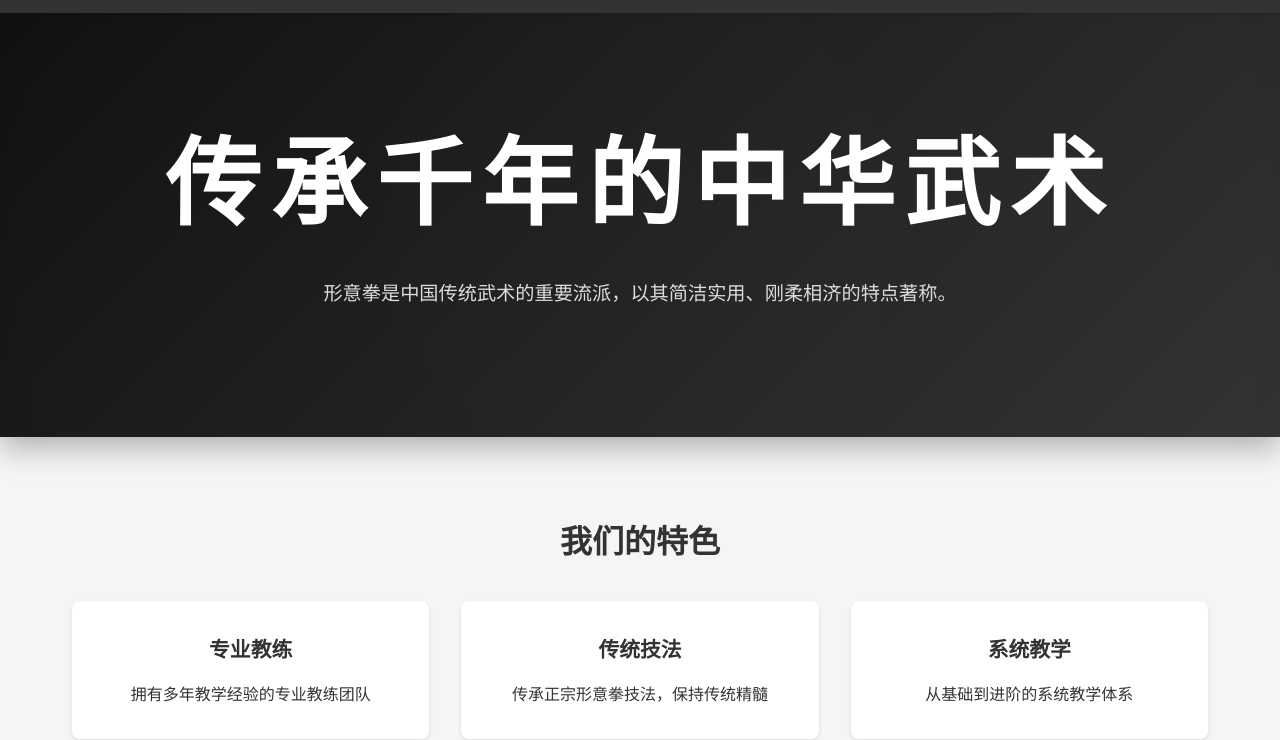
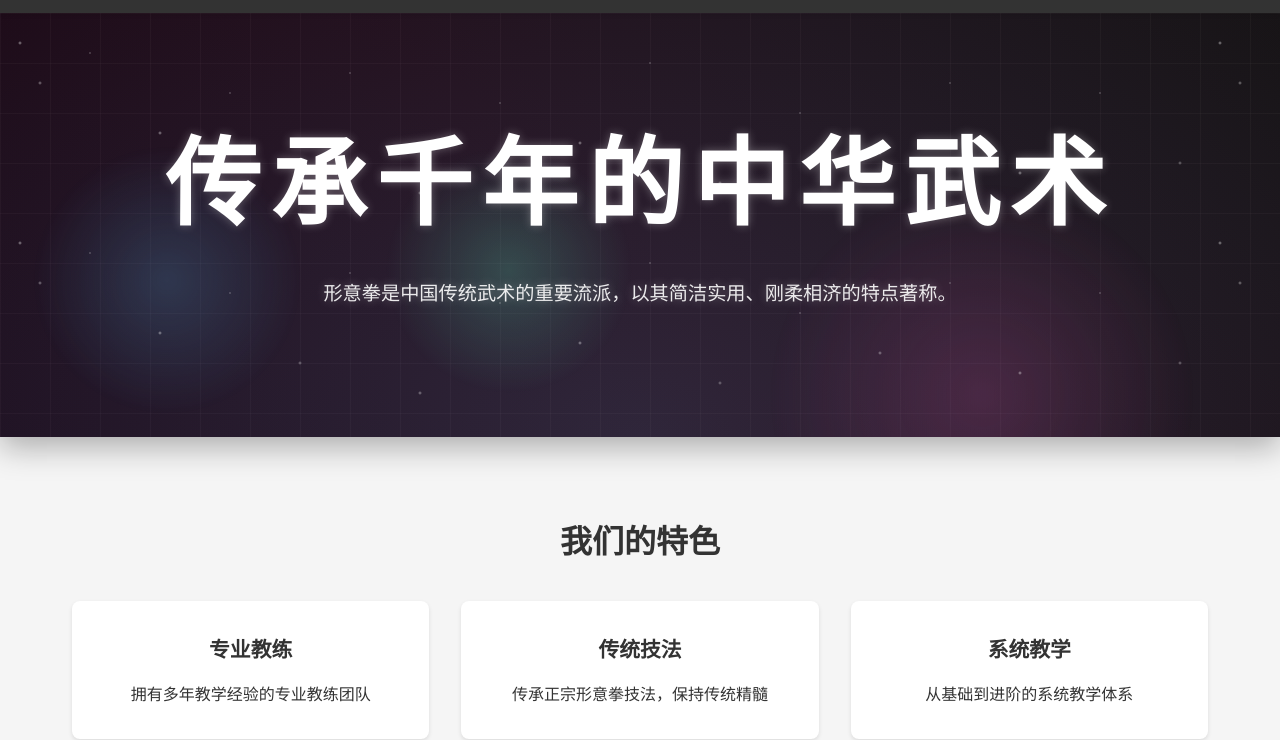
Before and after one commit to koeltp/xyq, a plain HTML site: page index.html in a window 1280 px wide. Shown: the part 65-805 px from the top of the page. Drawn offline with Linux system fonts and the light colour scheme; a web font is replaced by a local one.

Commit message:
feat(ui): 添加星空背景效果和logo悬停动画
在英雄区域添加星空背景、极光效果和发光元素，增强视觉吸引力
为logo添加悬停时的缩放和抖动动画效果，提升交互体验

```diff
--- a/css/style.css
+++ b/css/style.css
@@ -60,6 +60,22 @@ nav {
     font-family: 'Ma Shan Zheng', cursive;
     font-size: 1.8rem;
     color: #333;
+    transition: all 0.3s ease;
+    position: relative;
+}
+
+.logo a:hover .logo-text {
+    color: #f39c12;
+    text-shadow: 0 0 10px rgba(243, 156, 18, 0.3);
+    transform: scale(1.05);
+    animation: shake 0.3s ease-in-out infinite;
+}
+
+@keyframes shake {
+    0%, 100% { transform: scale(1.05) rotate(0deg); }
+    25% { transform: scale(1.05) rotate(-5deg); }
+    50% { transform: scale(1.05) rotate(5deg); }
+    75% { transform: scale(1.05) rotate(-5deg); }
 }
 
 nav ul {
@@ -105,7 +121,7 @@ main {
 }
 
 .hero {
-    background: linear-gradient(135deg, #111 0%, #333 100%);
+    background: radial-gradient(ellipse at bottom, #1b2735 0%, #090a0f 100%);
     color: white;
     padding: 6rem 2rem;
     text-align: center;
@@ -120,26 +136,127 @@ main {
 .hero::before {
     content: '';
     position: absolute;
-    top: -50%;
-    left: -50%;
-    width: 200%;
-    height: 200%;
-    background: radial-gradient(circle, rgba(243,156,18,0.1) 0%, transparent 70%);
-    animation: pulse 8s ease-in-out infinite;
+    top: 0;
+    left: 0;
+    width: 100%;
+    height: 100%;
+    background-image:
+        linear-gradient(rgba(255,255,255,0.03) 1px, transparent 1px),
+        linear-gradient(90deg, rgba(255,255,255,0.03) 1px, transparent 1px);
+    background-size: 50px 50px;
+    z-index: 0;
 }
 
-@keyframes pulse {
-    0% {
-        transform: scale(1);
-        opacity: 0.3;
+.hero::after {
+    content: '';
+    position: absolute;
+    top: 0;
+    left: 0;
+    width: 100%;
+    height: 100%;
+    background:
+        radial-gradient(2px 2px at 20px 30px, #eee, transparent),
+        radial-gradient(2px 2px at 40px 70px, rgba(255,255,255,0.8), transparent),
+        radial-gradient(1px 1px at 90px 40px, #fff, transparent),
+        radial-gradient(2px 2px at 160px 120px, rgba(255,255,255,0.9), transparent),
+        radial-gradient(1px 1px at 230px 80px, #fff, transparent),
+        radial-gradient(2px 2px at 300px 150px, rgba(255,255,255,0.7), transparent),
+        radial-gradient(1px 1px at 350px 60px, #fff, transparent),
+        radial-gradient(2px 2px at 420px 180px, rgba(255,255,255,0.8), transparent),
+        radial-gradient(1px 1px at 500px 90px, #fff, transparent),
+        radial-gradient(2px 2px at 580px 130px, rgba(255,255,255,0.9), transparent),
+        radial-gradient(1px 1px at 650px 50px, #fff, transparent),
+        radial-gradient(2px 2px at 720px 170px, rgba(255,255,255,0.7), transparent),
+        radial-gradient(1px 1px at 800px 100px, #fff, transparent),
+        radial-gradient(2px 2px at 880px 140px, rgba(255,255,255,0.8), transparent),
+        radial-gradient(1px 1px at 950px 70px, #fff, transparent),
+        radial-gradient(2px 2px at 1020px 160px, rgba(255,255,255,0.9), transparent),
+        radial-gradient(1px 1px at 1100px 80px, #fff, transparent),
+        radial-gradient(2px 2px at 1180px 150px, rgba(255,255,255,0.7), transparent);
+    background-repeat: repeat;
+    background-size: 1200px 200px;
+    animation: twinkle 5s ease-in-out infinite;
+    z-index: 0;
+}
+
+@keyframes twinkle {
+    0%, 100% { opacity: 0.5; }
+    50% { opacity: 1; }
+}
+
+.aurora {
+    position: absolute;
+    top: 0;
+    left: 0;
+    width: 100%;
+    height: 100%;
+    background: linear-gradient(45deg,
+        rgba(76, 175, 80, 0.1) 0%,
+        rgba(33, 150, 243, 0.1) 25%,
+        rgba(156, 39, 176, 0.1) 50%,
+        rgba(233, 30, 99, 0.1) 75%,
+        rgba(76, 175, 80, 0.1) 100%);
+    background-size: 400% 400%;
+    animation: aurora 15s ease infinite;
+    z-index: 0;
+}
+
+@keyframes aurora {
+    0% { background-position: 0% 50%; }
+    50% { background-position: 100% 50%; }
+    100% { background-position: 0% 50%; }
+}
+
+.glow {
+    position: absolute;
+    width: 300px;
+    height: 300px;
+    border-radius: 50%;
+    background: radial-gradient(circle, rgba(100, 200, 255, 0.3) 0%, transparent 70%);
+    animation: glowMove 10s ease-in-out infinite;
+    z-index: 0;
+}
+
+.glow:nth-child(1) {
+    top: 10%;
+    left: 10%;
+    animation-delay: 0s;
+}
+
+.glow:nth-child(2) {
+    top: 50%;
+    right: 10%;
+    width: 400px;
+    height: 400px;
+    background: radial-gradient(circle, rgba(255, 100, 200, 0.2) 0%, transparent 70%);
+    animation-delay: 3s;
+}
+
+.glow:nth-child(3) {
+    bottom: 10%;
+    left: 30%;
+    width: 250px;
+    height: 250px;
+    background: radial-gradient(circle, rgba(100, 255, 200, 0.2) 0%, transparent 70%);
+    animation-delay: 6s;
+}
+
+@keyframes glowMove {
+    0%, 100% {
+        transform: translate(0, 0) scale(1);
+        opacity: 0.5;
+    }
+    25% {
+        transform: translate(30px, -30px) scale(1.1);
+        opacity: 0.8;
     }
     50% {
-        transform: scale(1.1);
-        opacity: 0.1;
+        transform: translate(-20px, 20px) scale(0.9);
+        opacity: 0.6;
     }
-    100% {
-        transform: scale(1);
-        opacity: 0.3;
+    75% {
+        transform: translate(20px, 30px) scale(1.05);
+        opacity: 0.7;
     }
 }
 
@@ -156,7 +273,8 @@ main {
     margin-bottom: 1rem;
     letter-spacing: 0.1em;
     color: white;
-    animation: fadeInUp 1s ease-out;
+    text-shadow: 0 0 10px rgba(255,255,255,0.3);
+    animation: fadeInUp 1s ease-out 0.3s both;
 }
 
 @keyframes fadeInUp {
@@ -173,7 +291,8 @@ main {
 .hero-content p {
     font-size: 1.2rem;
     margin-bottom: 2rem;
-    color: #ddd;
+    color: rgba(255,255,255,0.9);
+    text-shadow: 0 0 10px rgba(255,255,255,0.3);
     animation: fadeInUp 1s ease-out 0.3s both;
 }
 
--- a/index.html
+++ b/index.html
@@ -58,6 +58,10 @@
     </header>
 
     <section class="hero">
+        <div class="aurora"></div>
+        <div class="glow"></div>
+        <div class="glow"></div>
+        <div class="glow"></div>
         <div class="hero-content">
             <h2>传承千年的中华武术</h2>
             <p>形意拳是中国传统武术的重要流派，以其简洁实用、刚柔相济的特点著称。</p>
```
